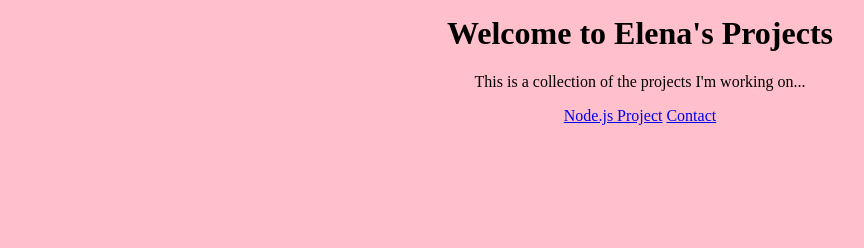
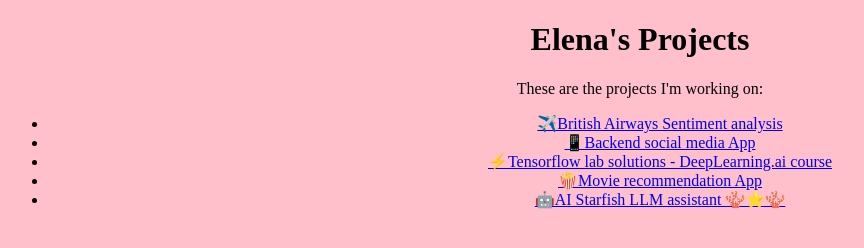
Before and after one commit to elenamln/CurrentProjects, a plain HTML site: page index.html in a window 1280 px wide. Shown: the whole page, without its empty margins (0-864 px from the left). Drawn offline with Linux system fonts and the light colour scheme.

Commit message:
Update index.html

```diff
--- a/index.html
+++ b/index.html
@@ -1,16 +1,22 @@
-<html lang="eng">
+<!DOCTYPE html>
+<html lang="en">
 <head>
-    <title>Homepage</title>
-</head>
-	<meta charset="UTF-8">
-	<meta name="viewpoint" content="width=device-width, initial-scale=1.0">
-	<title>Document</title>
-	<link rel="stylesheet" href="styles.css">
+  <meta charset="UTF-8">
+  <meta name="viewport" content="width=device-width, initial-scale=1.0">
+  <title>Elena's Projects</title>
+  <link rel="stylesheet" href="styles.css">
 </head>
 <body>
-	<h1>Welcome to Elena's Projects</h1>
-	<p> This is a collection of the projects I'm working on...</p>
-	<a href="nodejsapp.html">Node.js Project</a>
-	<a href="contact.html">Contact</a>
+  <h1>Elena's Projects</h1>
+  <p>These are the projects I'm working on:</p>
+
+  <ul>
+    <li><a href="https://github.com/elenamln/British_Airways_Data_Science.git" target="_blank">✈️British Airways Sentiment analysis</a></li>
+    <li><a href="https://github.com/elenamln/Backend_social_media_app.git" target="_blank">📱Backend social media App</a></li>
+    <li><a href="https://github.com/elenamln/Tensorflow.git" target="_blank">⚡Tensorflow lab solutions - DeepLearning.ai course</a></li>
+    <li><a href="https://github.com/elenamln/Movie-Recommendation-App.git">🍿Movie recommendation App </a></li>
+    <li><a href="https://github.com/elenamln/AI-assistant.git" target="_blank">🤖AI Starfish LLM assistant 🪸⭐🪸</a></li>
+
+  </ul>
 </body>
 </html>
```
